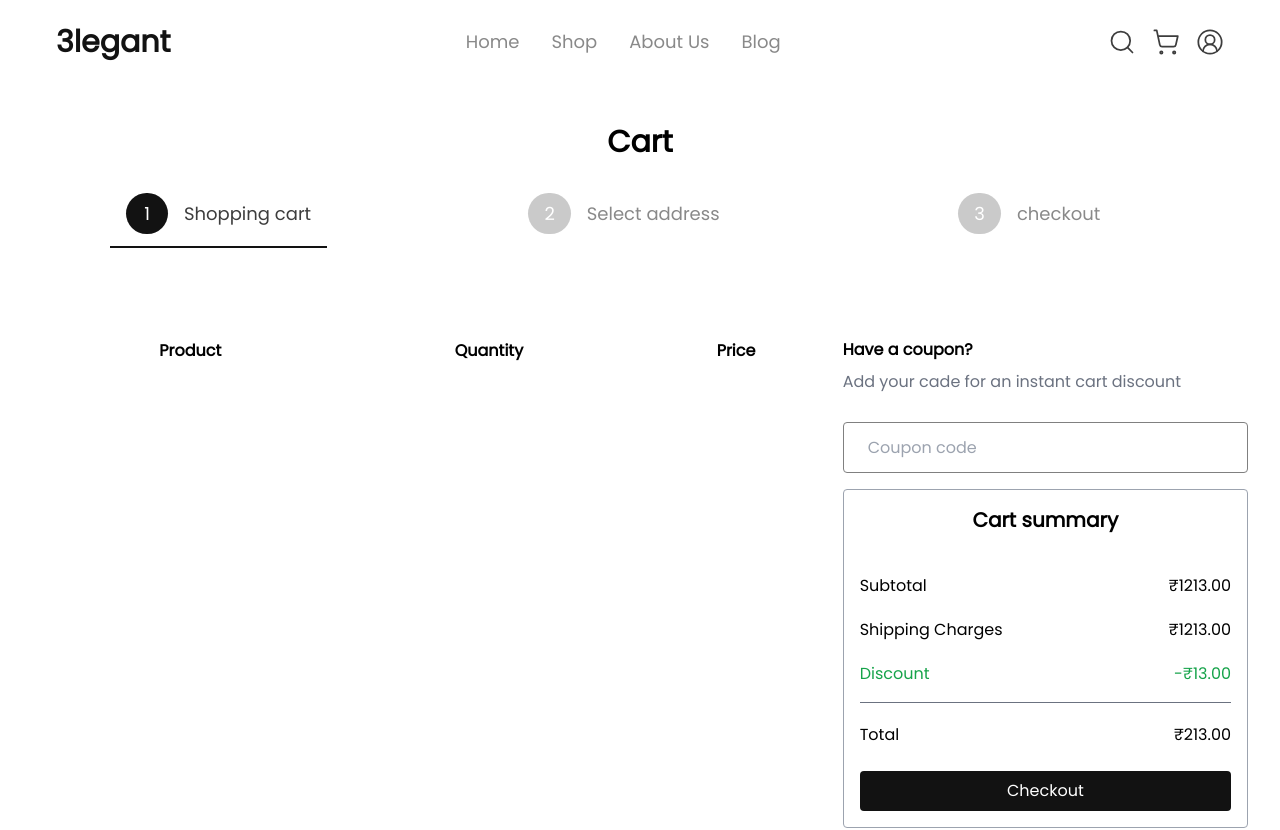
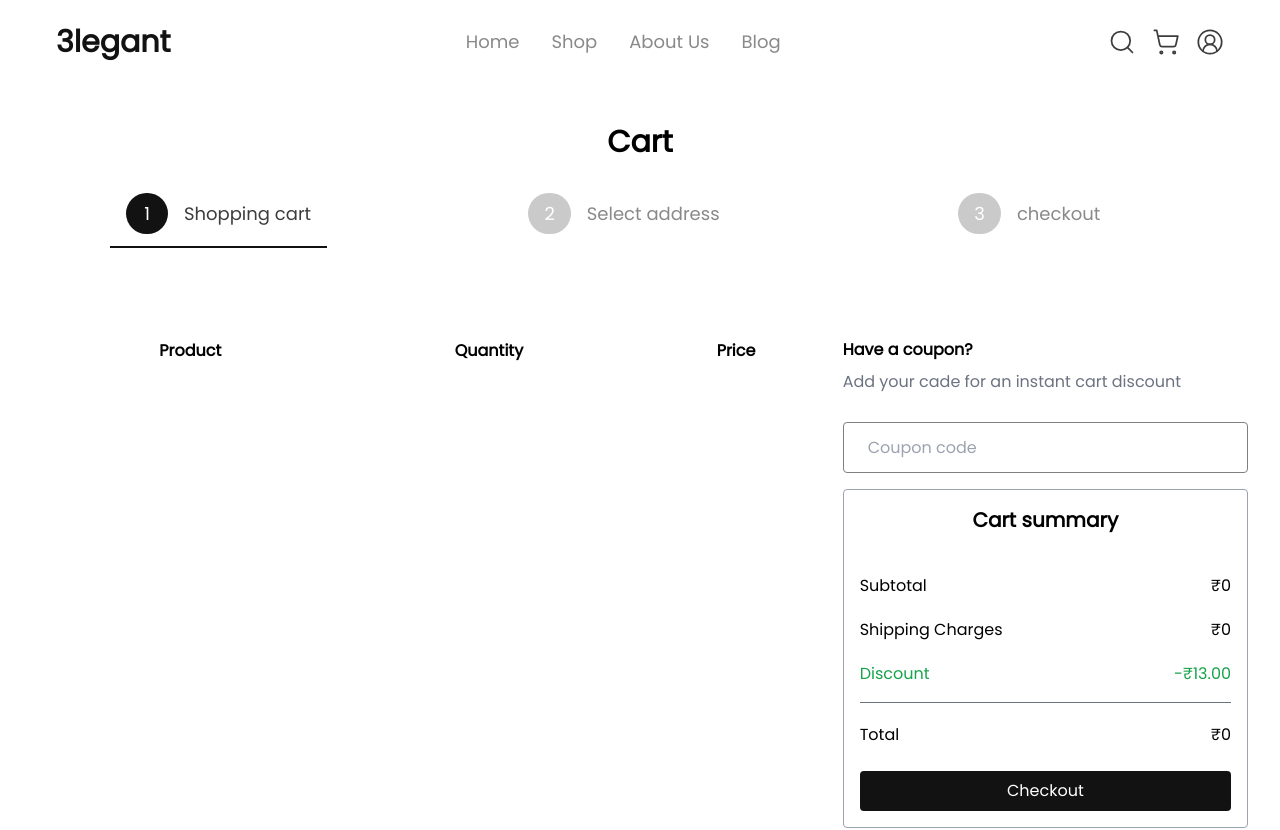
Before and after one commit to Dhananajay12/Ecom-web-typescript, a React (Vite) app: page /cart in a window 1280 px wide. Shown: the top 830 px of the page. Built offline with nearby package versions, Linux system fonts and the light colour scheme.

Commit message:
added shpping and total ,subtotal pricing in cart page

```diff
--- a/src/pages/Cart.tsx
+++ b/src/pages/Cart.tsx
@@ -8,7 +8,7 @@ import { RootState } from '../store/store'
 
 const Cart = () => {
 
-	const { cartItem } = useSelector((state: RootState) => state?.cartReducer);
+	const { cartItem , subTotal , total , shipping } = useSelector((state: RootState) => state?.cartReducer);
 
 	return (
 		<>
@@ -65,10 +65,10 @@ const Cart = () => {
 							<div className=' font-bold text-xl '>Cart summary</div>
 							<div className='flex justify-between mt-10'>
 								<p>Subtotal</p>
-								<p>₹1213.00</p></div>
+								<p>₹{subTotal}</p></div>
 							<div className='flex justify-between mt-5'>
 								<p>Shipping Charges</p>
-								<p>₹1213.00</p>
+								<p>₹{shipping}</p>
 							</div>
 							<div className='flex justify-between mt-5 '>
 								<p className='text-green-600'>Discount</p>
@@ -77,7 +77,7 @@ const Cart = () => {
 							<p className='mt-4 border-b border-gray-500'></p>
 							<div className='flex justify-between mt-5'>
 								<p >Total</p>
-								<p>₹213.00</p>
+								<p>₹{total}</p>
 							</div>
 							<button className='bg-[#121212] text-white mt-6 px-10 p-2 w-full rounded' >Checkout</button>
 						</div>
```
